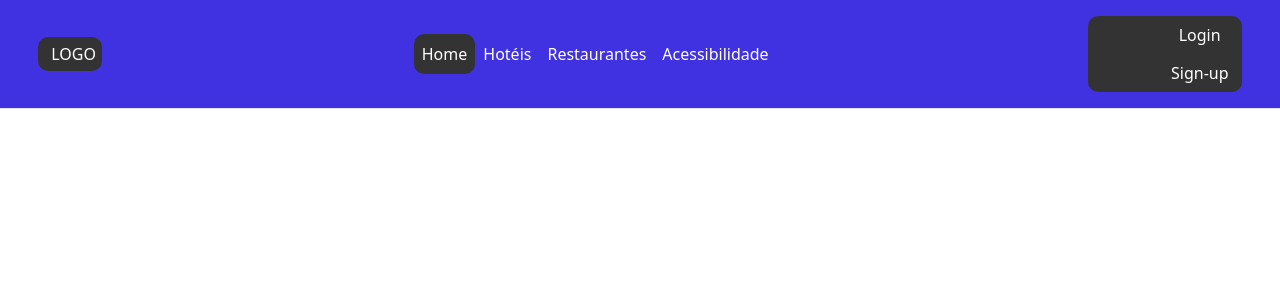
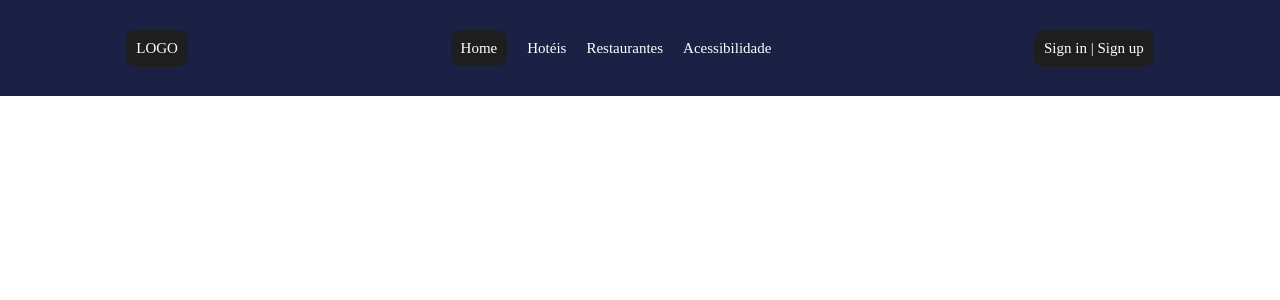
Before and after one commit to notsogreatdavi/desafio-visa, a Django app: page /home/ in a window 1280 px wide. Shown: the top 300 px of the page. Run offline with Django 4.2, Linux system fonts and the light colour scheme.

Commit message:
Menu prototipado feito, preparar o hamburguer pra tela menor com o media query.

```diff
--- a/visa_project/web_site/static/css/home.css
+++ /dev/null
@@ -1,50 +0,0 @@
-* {
-  margin: 0;
-  padding: 0;
-  box-sizing: border-box;
-}
-
-header {
-  background-color: #2C1BDE;
-  opacity: 90%;
-}
-
-.logo {
-  align-items: right;
-  width: 5%;
-  color: #fff;
-  background-color: #1E1E1E;
-  margin-left: 3%;
-  padding-left: 1%;
-  padding-top: 0.300rem;
-  padding-bottom: 0.300rem;
-  border-radius: 10px;
-
-}
-
-.link-actual {
-  color: #fff;
-  background-color: #1E1E1E;
-  border-radius: 10px;
-}
-.link {
-  color: #fff !important;
-}
-
-header ul li:hover {
-  border-bottom: 0.01rem solid #fff;
-  padding-bottom: 0rem;
-}
-
-#login {
-  background-color: #1E1E1E;
-}
-#login button {
-  color: #fff;
-}
-
-.text-end {
-  width: 12%;
-  margin-right: 3%;
-  border-radius: 10px;
-}
--- /dev/null
+++ b/visa_project/web_site/static/css/style.css
@@ -0,0 +1,56 @@
+html {
+  font-size: 62.5%;
+}
+
+* {
+  margin: 0;
+  padding: 0;
+  box-sizing: border-box;
+}
+
+.login,
+.logo {
+  background-color: #1E1E1E;
+  padding: 1rem;
+  border-radius: 1rem;
+}
+
+.menu {
+  align-items: center;
+}
+
+.container {
+  background-color: #1A2145;
+  align-items: center;
+  display: flex;
+  width: 100%;
+  height: 12vh;
+  justify-content: space-around;
+  font-size: 1.5rem;
+  color: #fff;
+  font-weight: 500.1;
+}
+
+.header-navbar ul {
+  display: flex;
+  justify-content: space-between;
+  list-style: none;
+}
+
+.header-navbar a {
+  color: #fff;
+  text-decoration: none;
+  font-weight: 500.1;
+}
+
+.header-navbar a:hover {
+  color: rgb(216, 216, 216);
+  padding-bottom: 5px;
+  border-bottom: #fff solid 1px;
+
+}
+
+.header-navbar ul li {
+  margin: 10px;
+
+}
--- a/visa_project/web_site/templates/home.html
+++ b/visa_project/web_site/templates/home.html
@@ -1,39 +1,40 @@
 <!DOCTYPE html>
 {%load static%}
-<html lang="en">
+<html lang="pt-br">
   <head>
     <meta charset="UTF-8" />
     <meta http-equiv="X-UA-Compatible" content="IE=edge" />
     <meta name="viewport" content="width=device-width, initial-scale=1.0" />
     <title>Homepage</title>
-    <link
-      href="https://cdn.jsdelivr.net/npm/bootstrap@5.2.2/dist/css/bootstrap.min.css"
-      rel="stylesheet"
-      integrity="sha384-Zenh87qX5JnK2Jl0vWa8Ck2rdkQ2Bzep5IDxbcnCeuOxjzrPF/et3URy9Bv1WTRi"
-      crossorigin="anonymous"
-    />
-    <link rel="stylesheet" href="{% static 'css/home.css' %}" />
+    <link rel="stylesheet" href="{% static 'css/style.css' %}" />
   </head>
+
   <body>
-    <header
-      class="d-flex flex-wrap align-items-center justify-content-center justify-content-md-between py-3 mb-4 border-bottom"
-    >
-      <a
-        href=""
-        class="d-flex align-items-center col-md-3 mb-2 mb-md-0 text-decoration-none logo"
-        >LOGO
-      </a>
+    <header>
+      <div class="container">
+        <div class="logo">LOGO</div>
 
-      <ul class="nav col-12 col-md-auto mb-2 justify-content-center mb-md-0">
-        <li><a href="#" class="nav-link px-2 link-actual">Home</a></li>
-        <li><a href="#" class="nav-link px-2 link">Hotéis</a></li>
-        <li><a href="#" class="nav-link px-2 link">Restaurantes</a></li>
-        <li><a href="#" class="nav-link px-2 link">Acessibilidade</a></li>
-      </ul>
+        <nav class="header-navbar">
+          <ul>
+            <li>
+              <a
+                href="#"
+                style="
+                  background-color: #1e1e1e;
+                  padding: 1rem;
+                  border-radius: 1rem;
+                "
+              >
+                Home
+              </a>
+            </li>
+            <li><a href="#">Hotéis</a></li>
+            <li><a href="#">Restaurantes</a></li>
+            <li><a href="#">Acessibilidade</a></li>
+          </ul>
+        </nav>
 
-      <div id="login" class="col-md-3 text-end">
-        <button type="button" class="btn me-2">Login</button>
-        <button type="button" class="btn">Sign-up</button>
+        <div class="login">Sign in | Sign up</div>
       </div>
     </header>
   </body>
```
